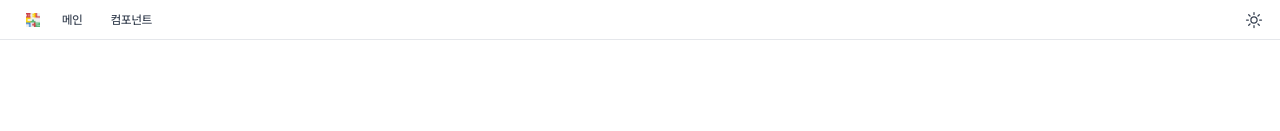
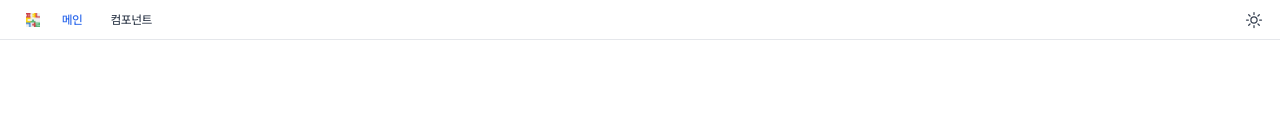
Before and after one commit to DoGeol/DoGeol.github.io, a Next.js app: page / in a window 1280 px wide. Shown: the top 131 px of the page. Built offline with nearby package versions, Linux system fonts and the light colour scheme.

Commit message:
refactor : global nav 수정

```diff
--- a/src/components/nav/index.tsx
+++ b/src/components/nav/index.tsx
@@ -1,6 +1,6 @@
 'use client'
 
-import React, { useEffect, useState } from 'react'
+import React, { useEffect, useMemo, useState } from 'react'
 import ThemeModeButton from '@/components/theme/ThemeModeButton'
 import Link from 'next/link'
 import { usePathname } from 'next/navigation'
@@ -8,6 +8,7 @@ import { usePathname } from 'next/navigation'
 export default function GlobalNavigation(): React.JSX.Element {
   const [scrollPercent, setScrollPercent] = useState<number>(0)
   const pathname = usePathname()
+  const menuName = useMemo(() => pathname.split('/').at(1), [pathname])
 
   useEffect(() => {
     const handleScroll = () => {
@@ -48,7 +49,9 @@ export default function GlobalNavigation(): React.JSX.Element {
                   'flex h-[4rem] cursor-pointer items-center justify-center rounded-xl px-[1.2rem] hover:bg-neutral-200 dark:hover:bg-neutral-800'
                 }
               >
-                <span>메인</span>
+                <span className={menuName === '' ? 'text-blue-600 dark:text-blue-400' : ''}>
+                  메인
+                </span>
               </li>
             </Link>
             <Link href={'/sample'}>
@@ -57,7 +60,9 @@ export default function GlobalNavigation(): React.JSX.Element {
                   'flex h-[4rem] cursor-pointer items-center justify-center rounded-xl px-[1.2rem] hover:bg-neutral-200 dark:hover:bg-neutral-800'
                 }
               >
-                <span>컴포넌트</span>
+                <span className={menuName === 'sample' ? 'text-blue-600 dark:text-blue-400' : ''}>
+                  컴포넌트
+                </span>
               </li>
             </Link>
           </ul>
```
